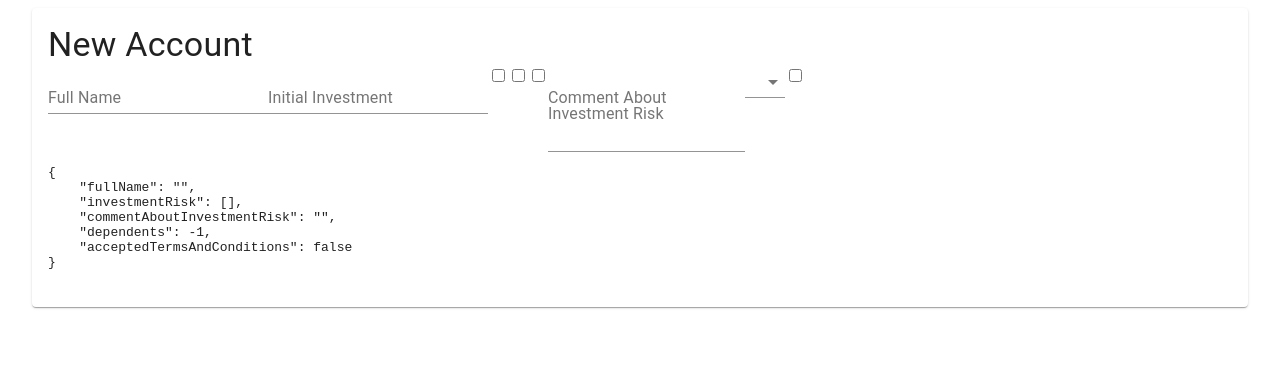
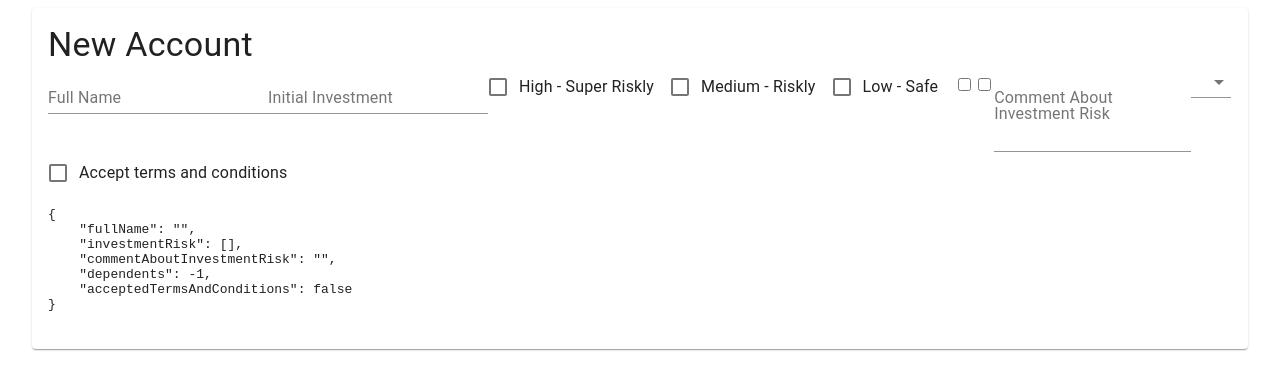
Before and after one commit to felixnguon/my-react, a React (Create React App) app: page / in a window 1280 px wide. Shown: the top 390 px of the page. Built offline with nearby package versions, Linux system fonts and the light colour scheme.

Commit message:
Create custom Checkbox component
Create custom Checkbox component allows using label

```diff
--- a/src/FormDemo.tsx
+++ b/src/FormDemo.tsx
@@ -1,5 +1,5 @@
 import React from "react";
-import { Form, Formik, Field } from "formik";
+import { Form, Formik, Field, useField } from "formik";
 import { Box, Button, Card, CardContent, Checkbox, CheckboxProps, FormControlLabel, FormGroup, MenuItem, TextField, Typography } from "@material-ui/core";
 import { InvestmentDetails } from "./InvestmentDetails";
 
@@ -33,7 +33,10 @@ export function FormDemo() {
                             <Field name="initialinvestment" type="number"  as={TextField}
                     label="Initial Investment"/>
 
-                            <Field name="investmentRisk" value="High" type="checkbox" />
+                            <MyCheckbox name="investmentRisk" value="High" label="High - Super Riskly" />
+                            <MyCheckbox name="investmentRisk" value="Medium" label="Medium - Riskly" />
+                            <MyCheckbox name="investmentRisk" value="Low" label="Low - Safe" />
+
                             <Field name="investmentRisk" value="Medium" type="checkbox" />
                             <Field name="investmentRisk" value="Low" type="checkbox" />
 
@@ -55,8 +58,8 @@ export function FormDemo() {
                                 <MenuItem value={4}>4</MenuItem>
                                 <MenuItem value={5}>5</MenuItem>
                             </Field>
+                            <MyCheckbox name="acceptedTermsAndConditions" label="Accept terms and conditions" />
 
-                            <Field name="acceptedTermsAndConditions" type="checkbox"></Field>
                             {/* Too see current values of the form */}
                             <pre>{JSON.stringify(values, null, 4)}</pre>
                             {/* <pre>{JSON.stringify(errors, null, 4)}</pre> */}
@@ -68,3 +71,22 @@ export function FormDemo() {
         </Card>
     );
 }
+
+ /**
+ * Formik Field cannot take label in "as" so we must create a component using useField
+ * MyCheckbox component
+ */
+export interface MyCheckboxProps extends CheckboxProps {
+    name: string;
+    value?: string | number;
+    label?: string;
+}
+
+export function MyCheckbox(props: MyCheckboxProps) {
+    const [field] = useField({
+        name: props.name,
+        type: 'checkbox',
+        value:props.value
+    })
+    return <FormControlLabel control={<Checkbox {...props}  {...field} />} label={props.label} />;
+}
```
